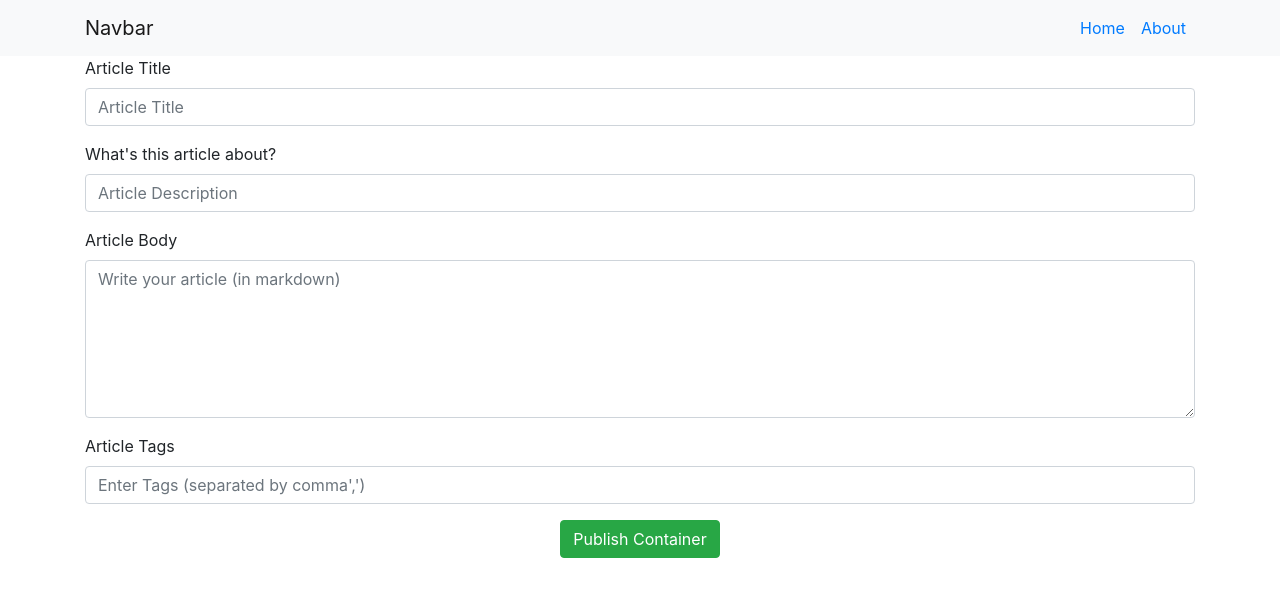
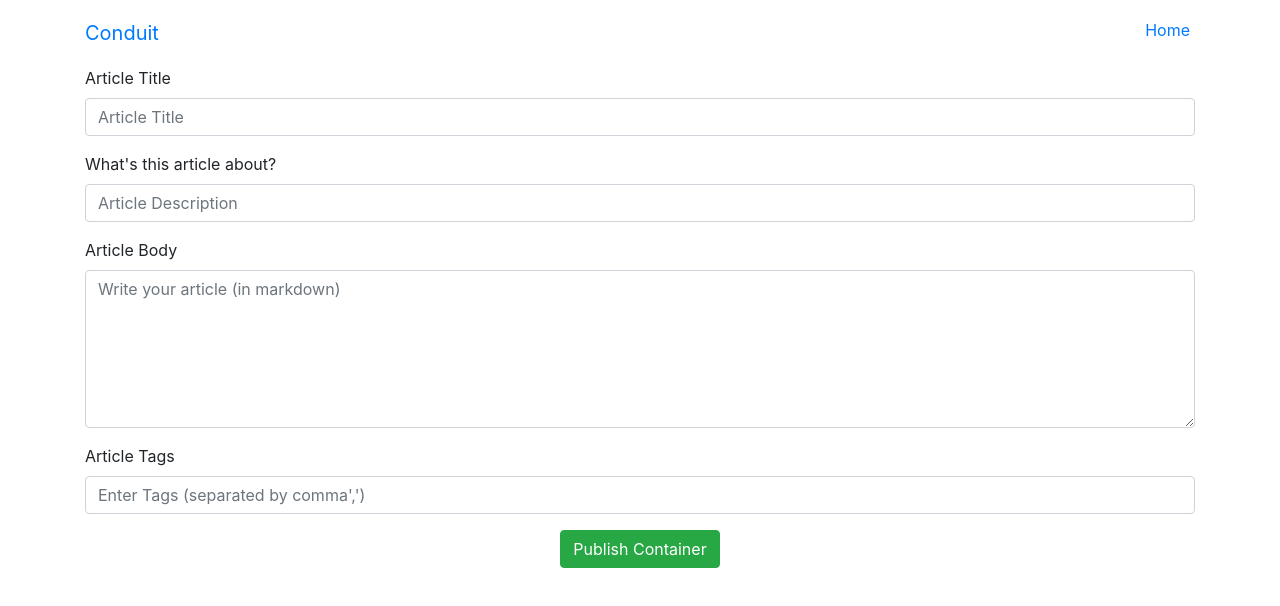
Before and after one commit to sandeepyadavhas/conduit, a Vue app: page /new in a window 1280 px wide. Shown: the top 606 px of the page. Built offline with nearby package versions, Linux system fonts and the light colour scheme.

Commit message:
navbar success, changed default view from Home, home.vue is obsolete

```diff
--- a/src/components/Navbar.vue
+++ b/src/components/Navbar.vue
@@ -1,23 +1,22 @@
 <template>
   <div>
-    <nav class="navbar navbar-expand-lg navbar-light bg-light">
+    <nav class="navbar navbar-default navbar-inverse" role="navigation">
       <div class="container">
-        <a class="navbar-brand" href="#">Navbar</a>
-        <button class="navbar-toggler" type="button" data-toggle="collapse" data-target="#navbarSupportedContent" aria-controls="navbarSupportedContent" aria-expanded="false" aria-label="Toggle navigation">
-          <span class="navbar-toggler-icon"></span>
-        </button>
+        <div class="navbar-header pull-left">
+          <router-link class="navbar-brand" to="/">Conduit</router-link>
+        </div>
 
-        <div class="collapse navbar-collapse" id="navbarSupportedContent">
+        <!-- <div class="collapse navbar-collapse" id="navbarSupportedContent"> -->
           <!-- <ul class="navbar-nav mr-auto"> -->
 
-          <ul class="navbar-nav mr-auto navbar-right">
-            <li class="nav-link"><router-link to="/">Home</router-link></li>
-            <li class="nav-link"><router-link to="/about">About</router-link></li>
-            <li class="nav-link">{{username}}</li>
+          <ul class="ul">
+            <li><router-link to="/">Home</router-link></li>
+            <!-- <li><router-link to="/about">About</router-link></li> -->
+            <li v-if="user">{{user.username}}</li>
           </ul>
-        </div>
+        <!-- </div> -->
       </div>
-      </nav>
+    </nav>
   </div>
 </template>
 
@@ -28,8 +27,8 @@ export default {
     return {};
   },
   computed: {
-    username() {
-      return this.$root.user ? this.$root.user.username : "";
+    user() {
+      return this.$root.user;
     }
   }
 };
@@ -40,26 +39,12 @@ qwertyuiop
 */
 </script>
 
-<style>
-.navbar-collapse.collapse {
-display: block!important;
+<style scoped>
+ul li{
+  display: inline;
+  padding: 5px;
 }
-
-.navbar-nav>li, .navbar-nav {
-float: left !important;
+ul {
+  margin-top: 10px;
 }
-
-
-.navbar-nav.navbar-right:first-child {
-margin-right: -15px !important;
-}
-
-.navbar-right {
-float: right!important;
-}
-
-/* .nav-link {
-display: inline-block !important;
-width: auto !important;
-} */
 </style>
--- a/src/router.js
+++ b/src/router.js
@@ -1,6 +1,6 @@
 import Vue from 'vue'
 import Router from 'vue-router'
-import Home from './views/Home.vue'
+// import Home from './views/Home.vue'
 import Register from './components/Register.vue'
 import Login from './components/Login.vue'
 import ArticleListView from './components/ArticleListView.vue'
@@ -17,18 +17,18 @@ export default new Router({
 		{
 			path: '/',
 			name: 'home',
-			component: Home
+			component: ArticleListView
 		},
 		{
 			path: '/article/:slug',
 			name: 'article',
 			component: ArticleView
 		},
-		{
-			path: '/about',
-			name: 'about',
-			component: ArticleListView
-		},
+		// {
+		// 	path: '/about',
+		// 	name: 'about',
+		// 	component: ArticleListView
+		// },
 		{
 			path: '/register',
 			name: 'register',
```
